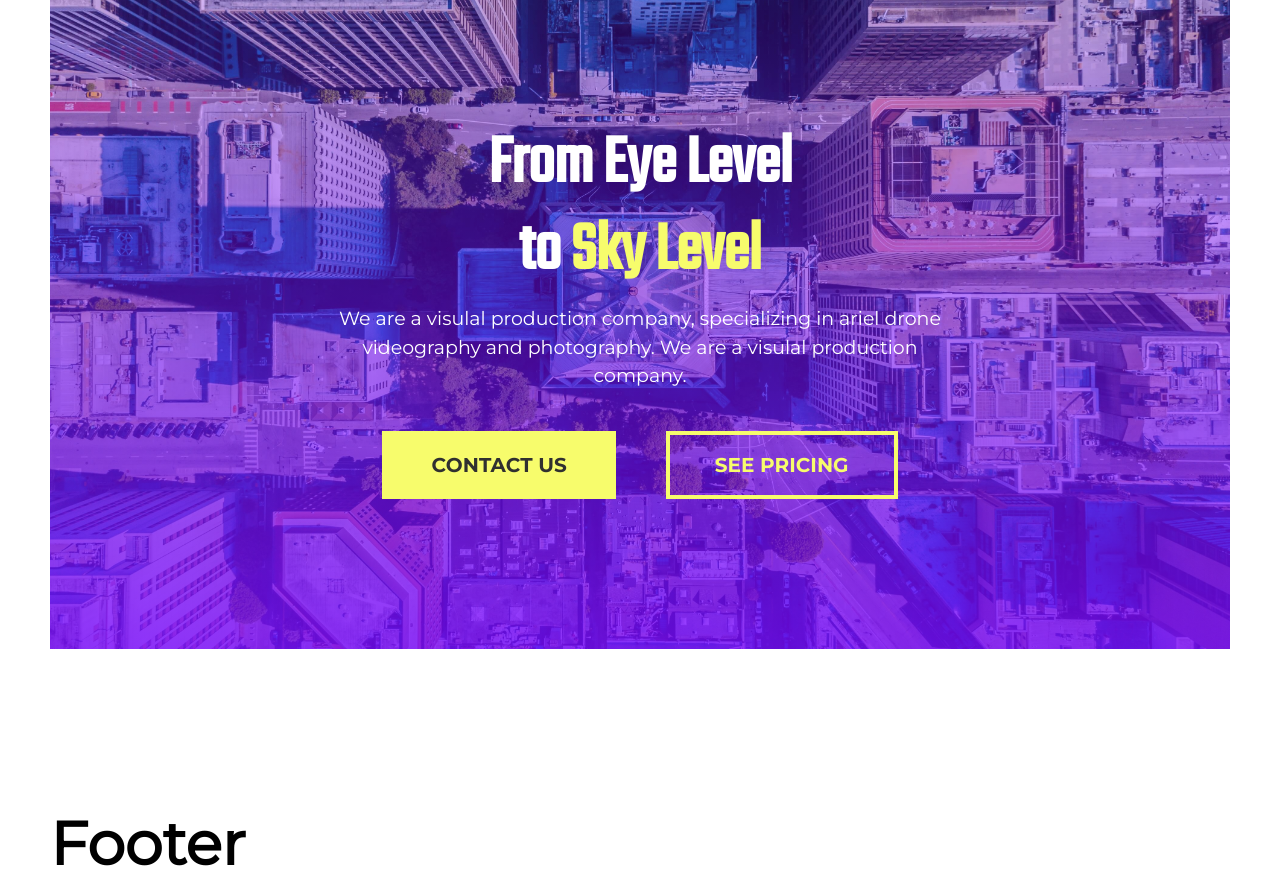
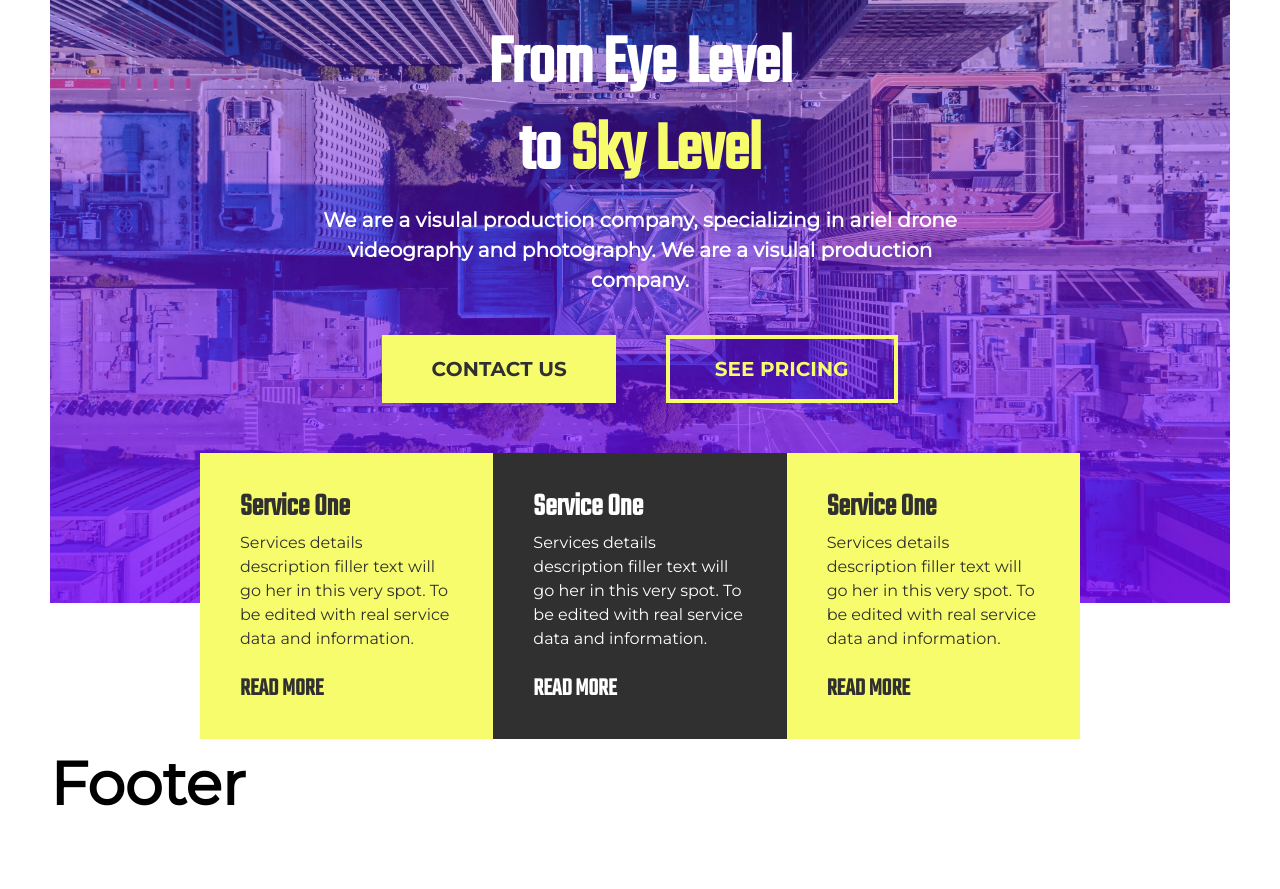
Before and after one commit to ChristianWare/templateOne, a Next.js app: page / in a window 1280 px wide. Shown: the part 620-1509 px from the top of the page. After the commit the page ends 1449 px from the top, so only its background shows below. Built offline with nearby package versions, Linux system fonts and the light colour scheme.

Commit message:
Added Services Section

```diff
--- a/src/comps/Hero.js
+++ b/src/comps/Hero.js
@@ -2,26 +2,35 @@ import styles from "./Hero.module.css";
 import Button from "./utils/Button";
 import Image from "next/image";
 import BG from "../../public/images/bg.jpg";
+import Services from "./Services";
 
 function Hero() {
   return (
+    <>
       <section className={styles.heroContainer}>
         <div className={styles.imgContainer}></div>
-      <Image src={BG} layout='fill' objectFit='cover' className={styles.img} />
+        <Image
+          src={BG}
+          layout='fill'
+          objectFit='cover'
+          className={styles.img}
+        />
         <div className={styles.content}>
           <h1 className={styles.heading}>
             From Eye Level <br /> to <span>Sky Level</span>
           </h1>
-        <p className={styles.copy}>
+          <h2 className={styles.copy}>
             We are a visulal production company, specializing in ariel drone
             videography and photography. We are a visulal production company.
-        </p>
+          </h2>
           <div className={styles.btnContainer}>
             <Button text='Contact Us' />
             <Button text='See Pricing' color='primaryOutline2' />
           </div>
         </div>
       </section>
+      <Services />
+    </>
   );
 }
 
--- a/src/comps/Hero.module.css
+++ b/src/comps/Hero.module.css
@@ -1,5 +1,4 @@
 .heroContainer {
-    margin-bottom: 15rem;
     background-color: var(--accent3);
     position: relative;
 }
@@ -10,11 +9,10 @@
     flex-direction: column;
     align-items: center;
     justify-content: center;
-    z-index: 1000;
 }
 
 .imgContainer {
-    z-index: 1;
+    z-index: 2;
     position: absolute;
     height: 100%;
     width:100%;
@@ -22,14 +20,18 @@
     /* background: linear-gradient(rgba(0,0,0,0.65), rgba(0,0,0,0.65)); */
 }
 
+.img {
+    z-index: 1;
+}
+
 .heading {
     font-family: "TekoRegular";
     font-size: 7rem;
     color: var(--accent4);
-    margin-top: 15rem;
+    margin-top: 5rem;
     text-align: center;
     line-height: 1;
-    z-index: 100;
+    z-index: 3;
 }
 
 .heading span {
@@ -39,12 +41,11 @@
 }
 
 .copy {
-    /* font-family: "MontserratBold"; */
     width: 60%;
     color: var(--accent4);
     text-align: center;
-    font-size: 1.9rem;
-    z-index: 100;
+    font-size: 2rem;
+    z-index: 3;
 }
 
 .btnContainer {
@@ -53,8 +54,10 @@
     justify-content: center;
     gap: 5rem;
     margin-top: 4rem;
-    margin-bottom: 10rem;
+    z-index: 3;
+    margin-bottom: 15rem;
 }
+
 
 @media screen and (max-width: 768px) {
     .copy {
--- /dev/null
+++ b/src/comps/Services.js
@@ -0,0 +1,35 @@
+import styles from "./Services.module.css";
+function Services() {
+  return (
+    <div className={styles.services}>
+      <div className={styles.servicesBoxes}>
+        <div className={styles.bx1}>
+          <h3>Service One</h3>
+          <p>
+            Services details description filler text will go her in this very
+            spot. To be edited with real service data and information.
+          </p>
+          <h4>READ MORE</h4>
+        </div>
+        <div className={styles.bx1}>
+          <h3>Service One</h3>
+          <p>
+            Services details description filler text will go her in this very
+            spot. To be edited with real service data and information.
+          </p>
+          <h4>READ MORE</h4>
+        </div>
+        <div className={styles.bx1}>
+          <h3>Service One</h3>
+          <p>
+            Services details description filler text will go her in this very
+            spot. To be edited with real service data and information.
+          </p>
+          <h4>READ MORE</h4>
+        </div>
+      </div>
+    </div>
+  );
+}
+
+export default Services;
--- /dev/null
+++ b/src/comps/Services.module.css
@@ -0,0 +1,35 @@
+.servicesBoxes {
+    padding: 0rem 15rem;
+    display: flex;
+    align-items: flex-start;
+    justify-content: center;
+    margin-top: -15rem;
+}
+
+.bx1 {
+    padding: 3rem 4rem;
+    background-color: var(--accent2);
+    color: var(--accent1);
+    z-index: 10;
+}
+
+.bx1:nth-child(2) {
+    background-color: var(--accent1);
+    color: var(--accent4);
+    z-index: 99999;
+}
+
+.servicesBoxes h3 {
+    font-family: "TekoRegular";
+    font-size: 3.2rem;
+}
+
+.servicesBoxes p {
+    font-size: 1.6rem;
+    margin-bottom: 2rem;
+}
+
+.servicesBoxes h4 {
+    font-size: 2.5rem;
+    font-family: "TekoRegular";
+}
```
Lines whose indentation alone changed are shown as unchanged.
